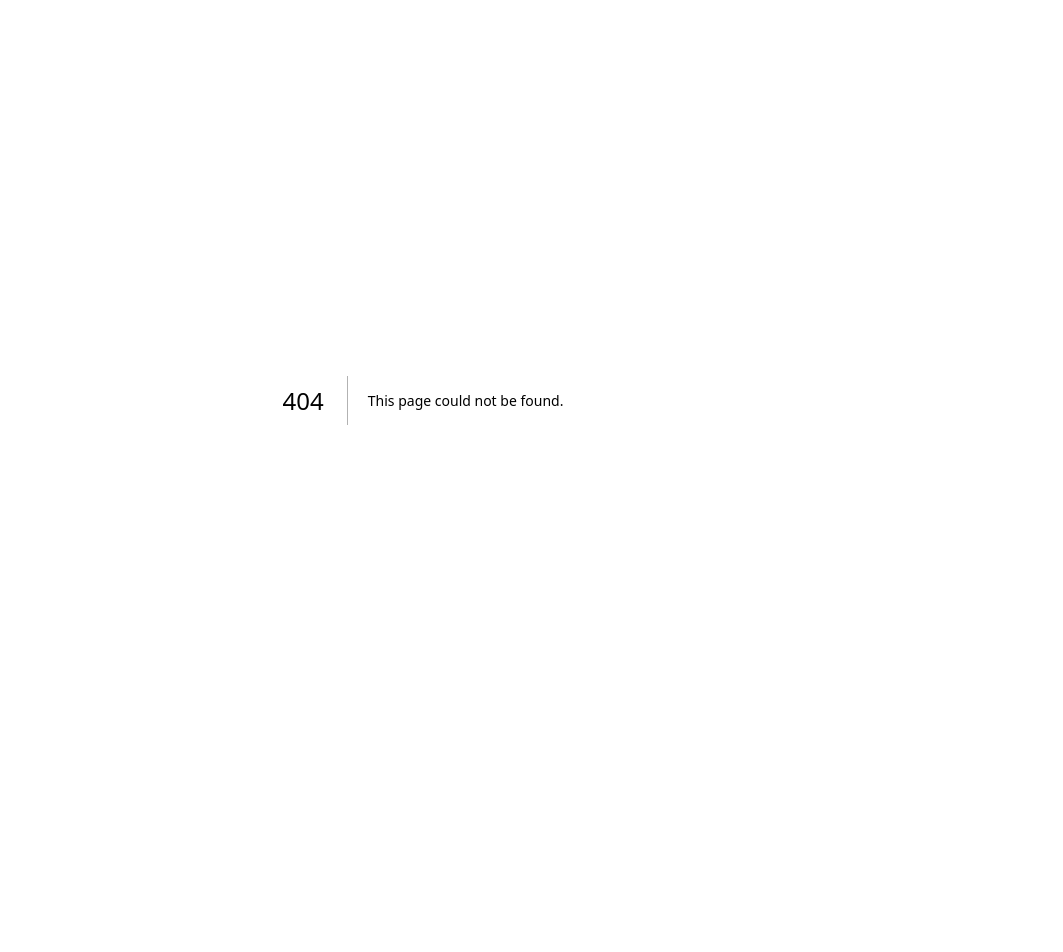
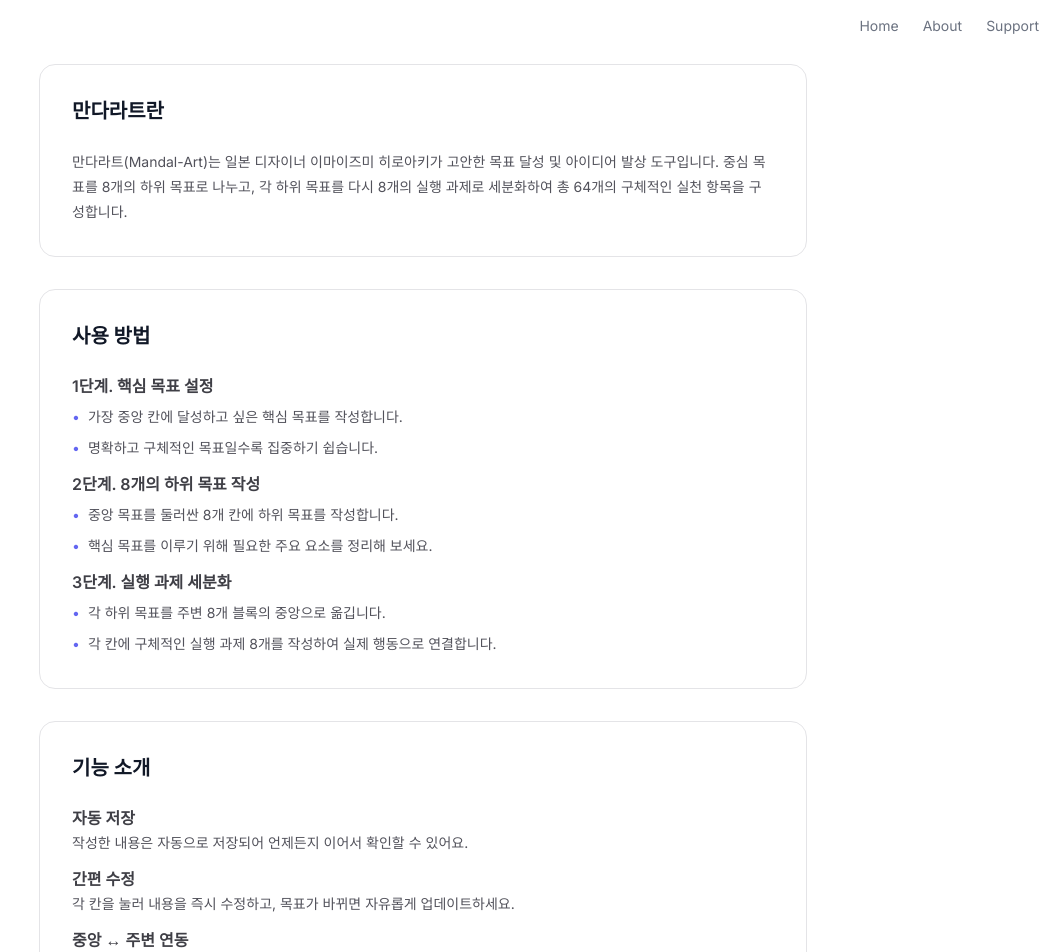
Before and after one commit to ginsum-dev/mandarats-todo, a Next.js app: page /about in a window 1280 px wide. Before the commit this address had no page. Shown: the top 952 px of the page, without its empty margins (217-1280 px from the left). Before the commit the page ends 800 px from the top, so only its background shows below. Built offline with nearby package versions, Linux system fonts and the light colour scheme.

Commit message:
Feat: 소개 및 지원 페이지 추가

```diff
--- /dev/null
+++ b/app/about/page.tsx
@@ -0,0 +1,151 @@
+import { HelpCircle, Mail, MessageSquare } from "lucide-react";
+
+const usageSteps = [
+  {
+    title: "1단계. 핵심 목표 설정",
+    bullets: [
+      "가장 중앙 칸에 달성하고 싶은 핵심 목표를 작성합니다.",
+      "명확하고 구체적인 목표일수록 집중하기 쉽습니다.",
+    ],
+  },
+  {
+    title: "2단계. 8개의 하위 목표 작성",
+    bullets: [
+      "중앙 목표를 둘러싼 8개 칸에 하위 목표를 작성합니다.",
+      "핵심 목표를 이루기 위해 필요한 주요 요소를 정리해 보세요.",
+    ],
+  },
+  {
+    title: "3단계. 실행 과제 세분화",
+    bullets: [
+      "각 하위 목표를 주변 8개 블록의 중앙으로 옮깁니다.",
+      "각 칸에 구체적인 실행 과제 8개를 작성하여 실제 행동으로 연결합니다.",
+    ],
+  },
+];
+
+const features = [
+  {
+    title: "자동 저장",
+    description:
+      "작성한 내용은 자동으로 저장되어 언제든지 이어서 확인할 수 있어요.",
+  },
+  {
+    title: "간편 수정",
+    description:
+      "각 칸을 눌러 내용을 즉시 수정하고, 목표가 바뀌면 자유롭게 업데이트하세요.",
+  },
+  {
+    title: "중앙 ↔ 주변 연동",
+    description:
+      "중앙과 주변 카드가 연동되어 목표 간의 관계를 쉽게 파악할 수 있어요.",
+  },
+  {
+    title: "카드 전체 보기",
+    description:
+      "모든 카드를 한 번에 볼 수 있어요. 중앙 목표와 주변 목표를 쉽게 파악할 수 있어요.",
+  },
+];
+
+export default function AboutPage() {
+  return (
+    <main className="min-h-screen bg-white px-6 py-16 text-gray-800">
+      <div className="max-w-3xl mx-auto">
+        <div className="border border-zinc-200 rounded-2xl p-8 mb-8">
+          <h3 className="text-xl font-bold text-gray-900 mb-6 flex items-center gap-2">
+            만다라트란
+          </h3>
+
+          <span className="text-sm leading-6 text-zinc-600">
+            만다라트(Mandal-Art)는 일본 디자이너 이마이즈미 히로아키가 고안한
+            목표 달성 및 아이디어 발상 도구입니다. 중심 목표를 8개의 하위 목표로
+            나누고, 각 하위 목표를 다시 8개의 실행 과제로 세분화하여 총 64개의
+            구체적인 실천 항목을 구성합니다.
+          </span>
+        </div>
+
+        <div className="border border-zinc-200 rounded-2xl p-8 mb-8">
+          <h3 className="text-xl font-bold text-gray-900 mb-6 flex items-center gap-2">
+            사용 방법
+          </h3>
+
+          {usageSteps.map((step) => (
+            <div key={step.title} className="space-y-1.5 mt-3">
+              <span className="text-base font-semibold text-zinc-700">
+                {step.title}
+              </span>
+              {step.bullets.map((point) => (
+                <div key={point} className="flex-row items-start">
+                  <span className="mr-2 text-sm text-indigo-500">{"•"}</span>
+                  <span className="flex-1 text-sm leading-6 text-zinc-600">
+                    {point}
+                  </span>
+                </div>
+              ))}
+            </div>
+          ))}
+        </div>
+
+        <div className="border border-zinc-200 rounded-2xl p-8 mb-8">
+          <h3 className="text-xl font-bold text-gray-900 mb-6 flex items-center gap-2">
+            기능 소개
+          </h3>
+
+          {features.map((feature) => (
+            <div
+              key={feature.title}
+              className="flex-row items-start mt-3 space-y-1"
+            >
+              <span className="text-md font-semibold text-zinc-700">
+                {feature.title}
+              </span>{" "}
+              <br />
+              <span className="text-sm leading-6 text-zinc-600">
+                {feature.description}
+              </span>
+            </div>
+          ))}
+        </div>
+      </div>
+      {/* <div className="bg-zinc-100 rounded-2xl p-8 mb-8">
+        <h3 className="text-xl font-bold text-gray-900 mb-6 flex items-center gap-2">
+
+          자주 묻는 질문
+        </h3>
+
+        <div className="space-y-6">
+          <div className="border-b border-gray-200 pb-6">
+            <h4 className="font-semibold text-gray-900 mb-2">
+              Q. 작성한 내용이 저장되나요?
+            </h4>
+            <p className="text-gray-700">
+              네, 작성하신 모든 내용은 자동으로 저장됩니다. 앱을 종료하거나 다시
+              실행해도 이전에 작성한 내용을 그대로 확인할 수 있습니다.
+            </p>
+          </div>
+
+          <div className="border-b border-gray-200 pb-6">
+            <h4 className="font-semibold text-gray-900 mb-2">
+              Q. 여러 개의 만다라트를 만들 수 있나요?
+            </h4>
+            <p className="text-gray-700">
+              현재 버전에서는 하나의 만다라트를 작성하고 수정할 수 있습니다.
+              추후 업데이트를 통해 여러 개의 만다라트를 관리할 수 있는 기능을
+              추가할 예정입니다.
+            </p>
+          </div>
+
+          <div className="border-b border-gray-200 pb-6">
+            <h4 className="font-semibold text-gray-900 mb-2">
+              Q. 데이터를 내보낼 수 있나요?
+            </h4>
+            <p className="text-gray-700">
+              현재 버전에서는 데이터 내보내기 기능이 제공되지 않습니다. 향후
+              업데이트에서 이미지 또는 PDF로 저장하는 기능을 추가할 계획입니다.
+            </p>
+          </div>
+        </div>
+      </div> */}
+    </main>
+  );
+}
--- a/app/layout.tsx
+++ b/app/layout.tsx
@@ -1,12 +1,13 @@
 import type { Metadata } from "next";
 import { Inter } from "next/font/google";
 import "./globals.css";
+import { Header } from "@/components/custom/layout/Header";
 
 const inter = Inter({ subsets: ["latin"] });
 
 export const metadata: Metadata = {
-  title: "Mandarat Planner",
-  description: "Create and manage your goals with Mandarat",
+  title: "MyManda",
+  description: "Create and manage your goals with MyManda",
 };
 
 export default function RootLayout({
@@ -16,7 +17,10 @@ export default function RootLayout({
 }>) {
   return (
     <html lang="en">
-      <body className={inter.className}>{children}</body>
+      <body className={inter.className}>
+        <Header />
+        {children}
+      </body>
     </html>
   );
 }
--- /dev/null
+++ b/app/support/page.tsx
@@ -0,0 +1,80 @@
+import { Mail, MessageSquare, Clock, HelpCircle } from "lucide-react";
+
+export default function Support() {
+  return (
+    <div className="min-h-screen bg-white px-6 py-16 text-gray-800">
+      <div className="max-w-2xl mx-auto">
+        <h1 className="text-3xl font-bold mb-6">지원 및 문의</h1>
+
+        <p className="mb-4">
+          앱 사용 중 문제가 발생하거나 궁금한 점이 있으시면 언제든지 연락해
+          주세요.
+        </p>
+
+        {/* Contact Information */}
+        <div className="bg-gray-100 rounded-xl px-6 py-4 mb-6">
+          <h3 className="text-xl font-bold text-gray-900 mb-6 flex items-center gap-2">
+            <Mail className="w-6 h-6 text-indigo-600" />
+            연락처 정보
+          </h3>
+
+          <div className="space-y-6">
+            <div className="border-l-4 border-indigo-600 pl-4">
+              <p className="text-sm text-gray-600 mb-1">이메일</p>
+              <a
+                href="mailto:jennyjung.dev@gmail.com"
+                className="text-lg font-semibold text-indigo-600 hover:text-indigo-700"
+              >
+                jennyjung.dev@gmail.com
+              </a>
+            </div>
+
+            <div className="border-l-4 border-indigo-600 pl-4">
+              <p className="text-sm text-gray-600 mb-1">운영 시간</p>
+              <p className="text-lg font-semibold text-gray-900">
+                평일 오전 9시 - 오후 6시 (주말 및 공휴일 제외)
+              </p>
+              <p className="text-sm text-gray-500 mt-1">
+                * 영업일 기준 1-2일 내 답변드립니다
+              </p>
+            </div>
+          </div>
+        </div>
+
+        {/* <p className="mb-2 text-gray-600">
+          또는 아래 양식을 통해 피드백을 남겨주세요.
+        </p>
+        <form
+          action="https://formspree.io/f/your-form-id"
+          method="POST"
+          className="space-y-4"
+        >
+          <input
+            type="email"
+            name="email"
+            placeholder="이메일 주소"
+            required
+            className="w-full border border-gray-300 rounded-lg p-2"
+          />
+          <textarea
+            name="message"
+            placeholder="내용을 입력해주세요"
+            rows={5}
+            required
+            className="w-full border border-gray-300 rounded-lg p-2"
+          />
+          <button
+            type="submit"
+            className="bg-blue-600 text-white px-4 py-2 rounded-lg hover:bg-blue-700"
+          >
+            피드백 보내기
+          </button>
+        </form> */}
+
+        <p className="mt-10 text-gray-500 text-sm">
+          개발자: Jung Hae Kyoung © 2025 MyManda. All rights reserved.
+        </p>
+      </div>
+    </div>
+  );
+}
--- /dev/null
+++ b/components/custom/layout/Header.tsx
@@ -0,0 +1,11 @@
+import Link from "next/link";
+
+export function Header() {
+  return (
+    <header className="absolute top-0 left-0 right-0 flex justify-end gap-6 py-4 px-6 text-sm text-gray-500">
+      <Link href="/">Home</Link>
+      <Link href="/about">About</Link>
+      <Link href="/support">Support</Link>
+    </header>
+  );
+}
--- a/components/mandarat.tsx
+++ b/components/mandarat.tsx
@@ -80,7 +80,7 @@ export default function Mandarat() {
     <div className="w-full min-h-screen bg-gradient-to-br from-stone-50 via-stone-100 to-stone-200 py-4 sm:py-8 px-2 sm:px-4">
       <div className="max-w-4xl mx-auto">
         <h1 className="text-3xl sm:text-4xl font-bold text-center my-10 text-foreground">
-          Mandarat Planner
+          My Manda
         </h1>
         {isMobile ? (
           <div className="grid grid-cols-1 gap-1 justify-items-center">
```
